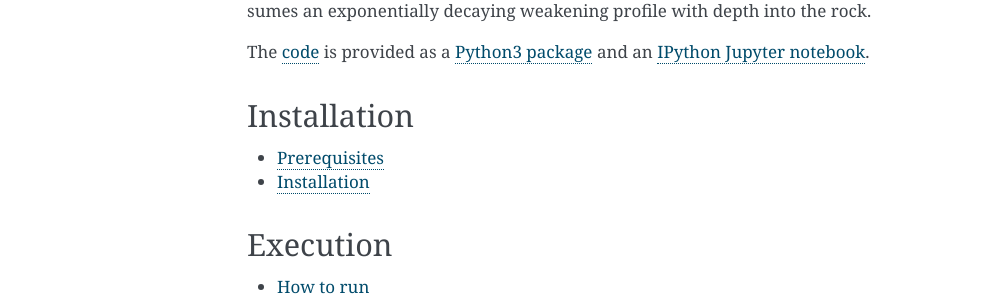
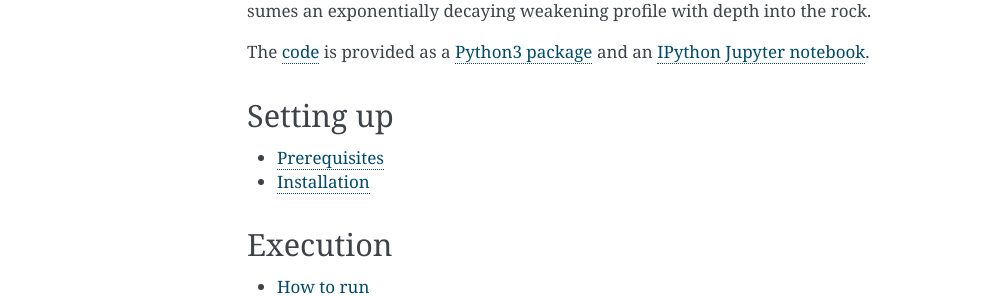
Before and after one commit to cstarkjp/wme, a Sphinx documentation site: the page built from sphinx/index.rst, in a window 1280 px wide. Shown: the part 686-982 px from the top of the page, without its empty margins (143-1145 px from the left). Built offline with Sphinx 7.4.7, drawn with Linux system fonts in a browser that asks for light colours.

Commit message:
More doc'ing efforts

```diff
--- a/sphinx/index.rst
+++ b/sphinx/index.rst
@@ -20,7 +20,7 @@ The `code`_ is provided as a `Python3 package`_ and an `IPython Jupyter notebook
 
 
 -----------------------------------------------------------
-Installation
+Setting up
 -----------------------------------------------------------
 
 
```
